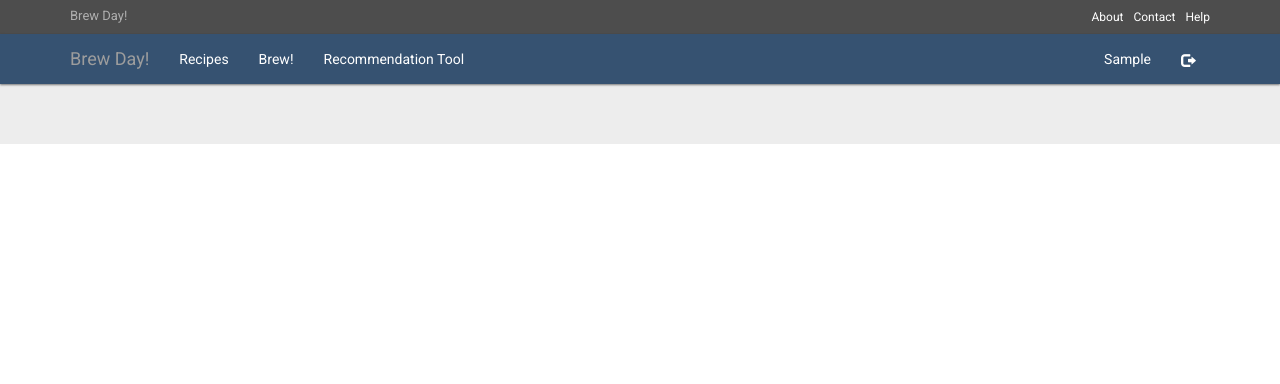
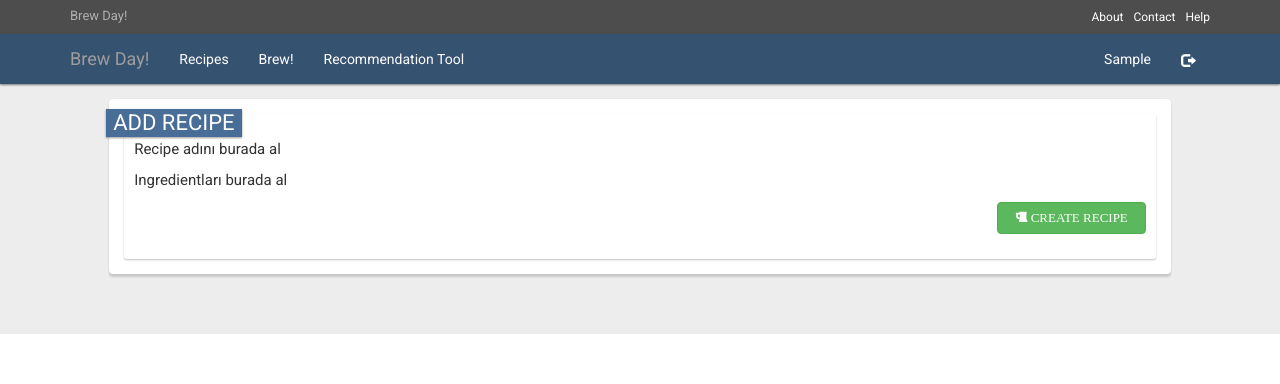
Before and after one commit to itucsse1728/BrewDay, a Django app: page /recipe/ in a window 1280 px wide. Shown: the top 384 px of the page. Run offline with Django 3.2, Linux system fonts and the light colour scheme; the visitor is signed in with stand-in values (Sample User, id 1); data that the repository does not hold is empty; some libraries are stand-ins or nearby versions.

Commit message:
template for adding a recipe implemented

```diff
--- a/templates/recipes.html
+++ b/templates/recipes.html
@@ -58,6 +58,29 @@ used to vertically center elements, may need modification if you're not using de
 </style>
 <div class="gap-small"></div>
 
+<div class="row">
+    <div class="col-md-10 col-md-offset-1">
+        <div class="product">
+            <ul class="product-labels">
+                <li>Add Recipe</li>
+            </ul>
+            <div class="box-lg" >
+                <div class="row">
+                    <p>Recipe adını burada al</p>
+                </div>
+                <div class="row">
+                    <p>Ingredientları burada al</p>
+                </div>
+                <div class="row">
+                    <a class="btn btn-success pull-right"><em class="fa fa-beer"> Create Recipe</em></a>
+                </div>
+            </div>
+        </div>
+    </div>
+</div>
+
+<div class="gap-small"></div>
+
 <div class="row" data-gutter="15">
     {% for recipe in recipes %}
         <div class="col-md-4 col-md-offset-1">
@@ -110,6 +133,7 @@ used to vertically center elements, may need modification if you're not using de
             </div>
         </div>
     </div>
+        <div class="col-md-1"></div>
     {% endfor %}
 </div>
 {% endblock %}
```
